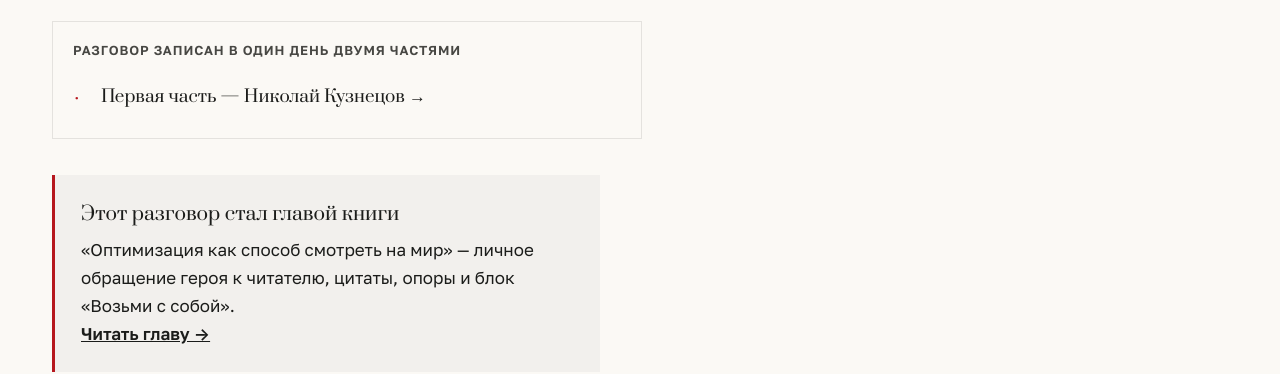
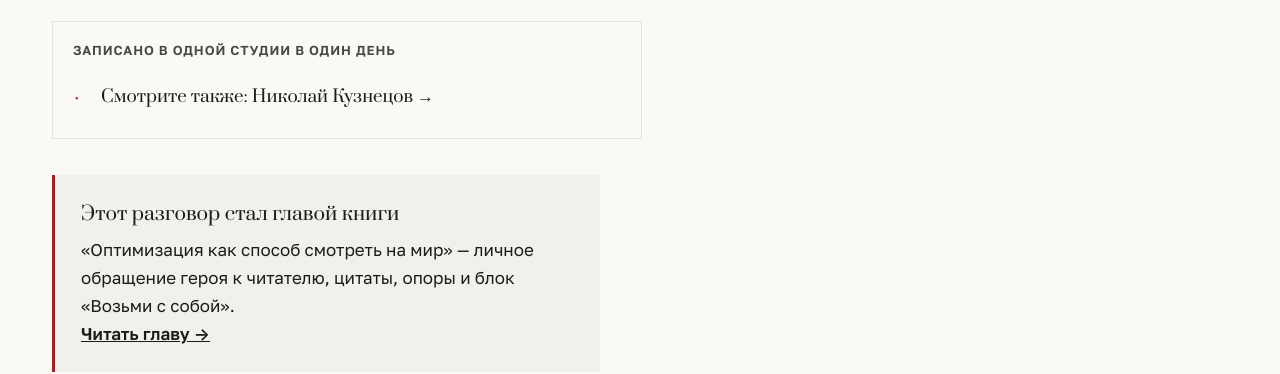
Before and after one commit to put-pokoritelya/put-pokoritelya.github.io, a website: page vypuski/aleksandr-gornov/index.html in a window 1280 px wide. Shown: the part 452-826 px from the top of the page. Drawn offline with Linux system fonts and the light colour scheme.

Commit message:
Кузнецов и Горнов: без нумерации частей

```diff
--- a/vypuski/aleksandr-gornov/index.html
+++ b/vypuski/aleksandr-gornov/index.html
@@ -65,7 +65,7 @@
       <p class="ep-role">Доктор технических наук, специалист по методам оптимизации</p>
       <div class="tags" style="margin-top:20px"><span>Наука</span></div>
       <div class="watch"><a href="https://vkvideo.ru/video-229636815_456239395" rel="noopener">Смотреть на VK Video</a><a href="https://rutube.ru/video/c23528db41f254875e373894d1c1e459/?r=wd" rel="noopener">Смотреть на Rutube</a></div>
-      <div class="parts"><b>Разговор записан в один день двумя частями</b><ol><li><span>·</span><a href="../nikolay-kuznetsov/">Первая часть — Николай Кузнецов →</a></li></ol></div>
+      <div class="parts"><b>Записано в одной студии в один день</b><ol><li><span>·</span><a href="../nikolay-kuznetsov/">Смотрите также: Николай Кузнецов →</a></li></ol></div>
   <div class="chapbox"><b>Этот разговор стал главой книги</b>
           «Оптимизация как способ смотреть на мир» — личное обращение героя к читателю, цитаты,
           опоры и блок «Возьми с собой».
```
Also changed, not shown: vypuski/nikolay-kuznetsov/index.html (+1 -1 lines).
